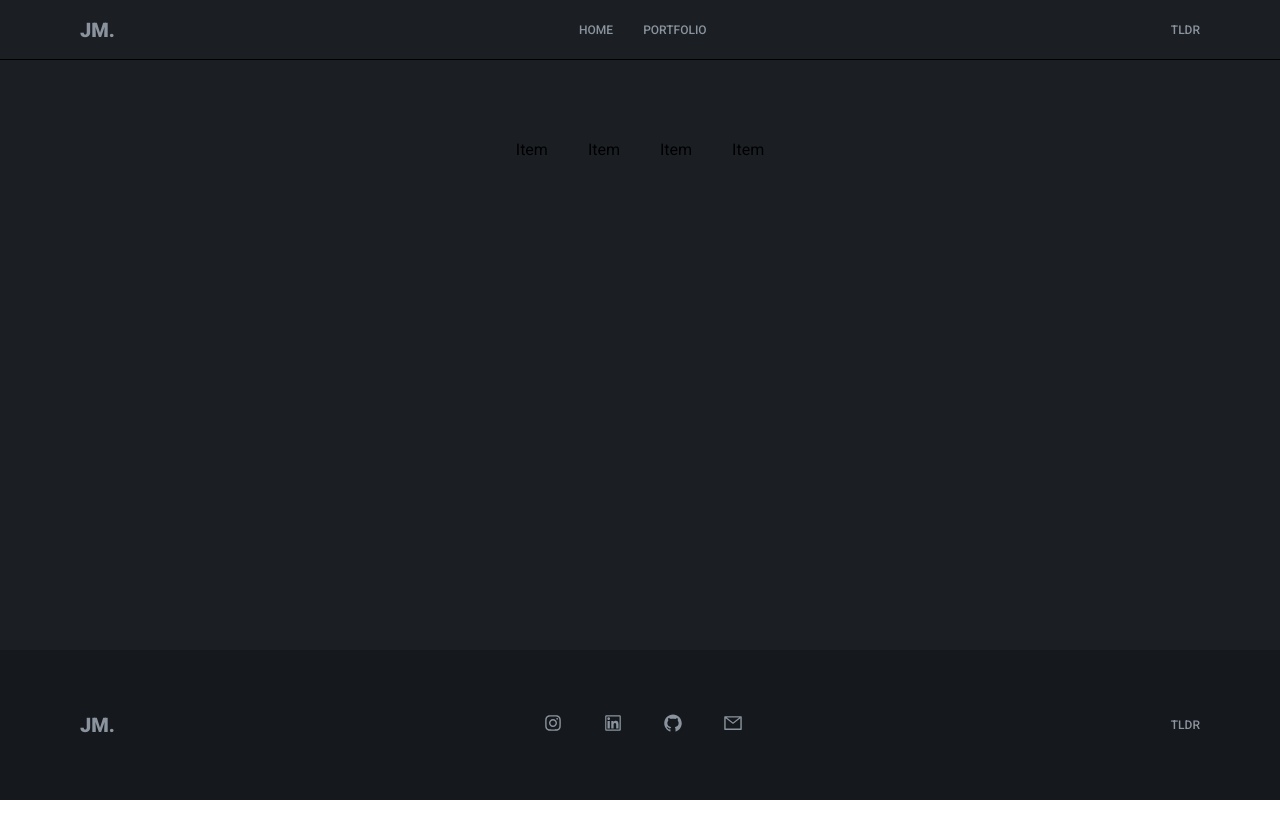
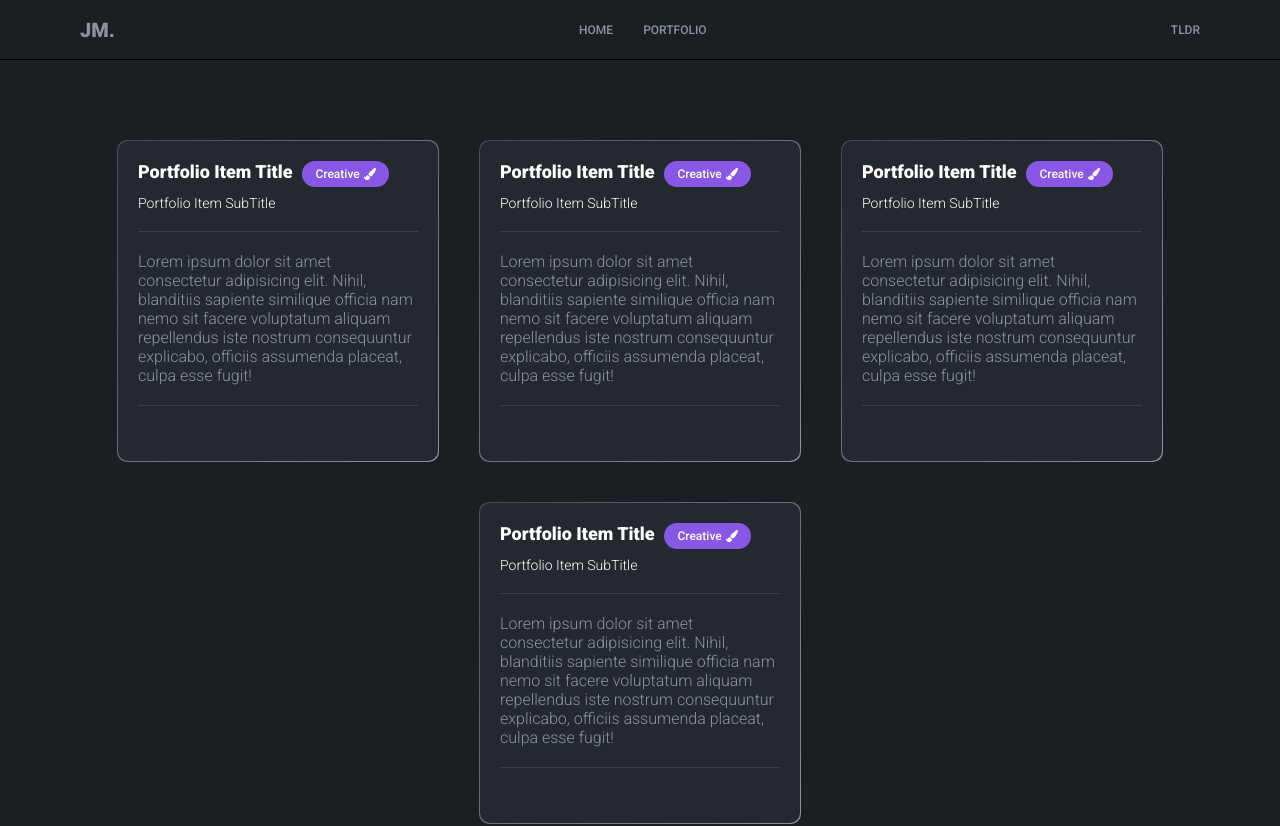
Before and after one commit to Jaydotcom27/portfolio, a React (Create React App) app in the folder frontend_react/: page /portfolio in a window 1280 px wide. Shown: the top 826 px of the page. Before the commit the page ends 800 px from the top, so only its background shows below. Built offline with nearby package versions, Linux system fonts and the light colour scheme.

Commit message:
made progress with the portfolio section styling

```diff
--- a/frontend_react/src/components/Item/Item.jsx
+++ b/frontend_react/src/components/Item/Item.jsx
@@ -1,9 +1,29 @@
 import React from 'react'
+import { FaPaintBrush } from 'react-icons/fa'
 import './Item.scss'
 
 const Item = () => {
   return (
-    <div id='Item'>Item</div>
+    <div id='Item'>
+      <div className='item__inner'>
+        <div className='item__header'>
+          <div className='item__header-pair'>
+            <span className='item__title'>Portfolio Item Title</span>
+            <span className='item__pill'>
+              <span className='pill__title'>Creative</span>
+              <FaPaintBrush />
+            </span>
+          </div>
+          <span className='item__subtitle'>Portfolio Item SubTitle</span>
+        </div>
+        <div className='item__body'>
+          <span> Lorem ipsum dolor sit amet consectetur adipisicing elit. Nihil, blanditiis sapiente similique officia nam nemo sit facere voluptatum aliquam repellendus iste nostrum consequuntur explicabo, officiis assumenda placeat, culpa esse fugit! </span>
+        </div>
+        <div className='item__skills'>
+
+        </div>
+      </div>
+    </div>
   )
 }
 
--- a/frontend_react/src/components/Item/Item.scss
+++ b/frontend_react/src/components/Item/Item.scss
@@ -1,3 +1,68 @@
 #Item {
+    background: linear-gradient(135deg, var(--stroke-gray) 0%, var(--text-gray) 100%);
+    border-radius: 10px;
+    padding: 1px;
+    transition: all ease-out .3s;
+    color: white;
 
+    &:hover {
+        box-shadow: 0 0 13px rgba(0, 255, 115, 0.3);
+        scale: 1.01;
+        cursor: pointer;
+    }
+
+    .item__inner {
+        width: 320px;
+        min-height: 320px;
+        background-color: var(--about-gray);
+        border-radius: 10px;
+        padding: 20px;
+    }
+
+    .item__header {
+        display: flex;
+        flex-direction: column;
+
+        .item__title {
+            font-size: 18px;
+            font-weight: 800;
+            margin-right: 10px;
+        }
+
+        .item__subtitle {
+            font-size: 14px;
+            font-weight: 300;
+            margin-top: 8px;
+        }
+
+        .item__pill {
+            background-color: #8957E5;
+            padding: 6px 13px;
+            font-size: 12px;
+            font-weight: 500;
+            border-radius: 24px;
+            display: flex;
+            align-items: center;
+            justify-content: center;
+            width: auto;
+
+            .pill__title {
+                margin-right: 4px;
+            }
+        }
+
+        .item__header-pair {
+            display: flex;
+        }
+    }
+
+    .item__body {
+        border-top: 1px solid rgba(255, 255, 255, 0.1);
+        border-bottom: 1px solid rgba(255, 255, 255, 0.1);
+        margin-top: 20px;
+        padding: 20px 0px;
+        font-weight: 300;
+        color: var(--text-gray);
+        font-size: 16px;
+    }
 }
--- a/frontend_react/src/index.js
+++ b/frontend_react/src/index.js
@@ -1,10 +1,10 @@
 import React from 'react';
-import ReactDOM from 'react-dom';
+import * as ReactDOMClient from 'react-dom/client';
 import App from './App'
 import './index.css';
 import { BrowserRouter } from 'react-router-dom'
 
-const root = ReactDOM.createRoot(document.getElementById('root'));
+const root = ReactDOMClient.createRoot(document.getElementById('root'));
 root.render (
     <React.StrictMode>
         <BrowserRouter>
--- a/frontend_react/src/pages/Portfolio/Portfolio.scss
+++ b/frontend_react/src/pages/Portfolio/Portfolio.scss
@@ -4,8 +4,11 @@
     justify-content: center;
 
     .items-container {
-        margin-top: 80px;
+        margin: 80px 0px;
         display: flex;
         gap: 40px;
+        flex-wrap: wrap;
+        justify-content: center;
+        align-items: center;
     }
 }
```
